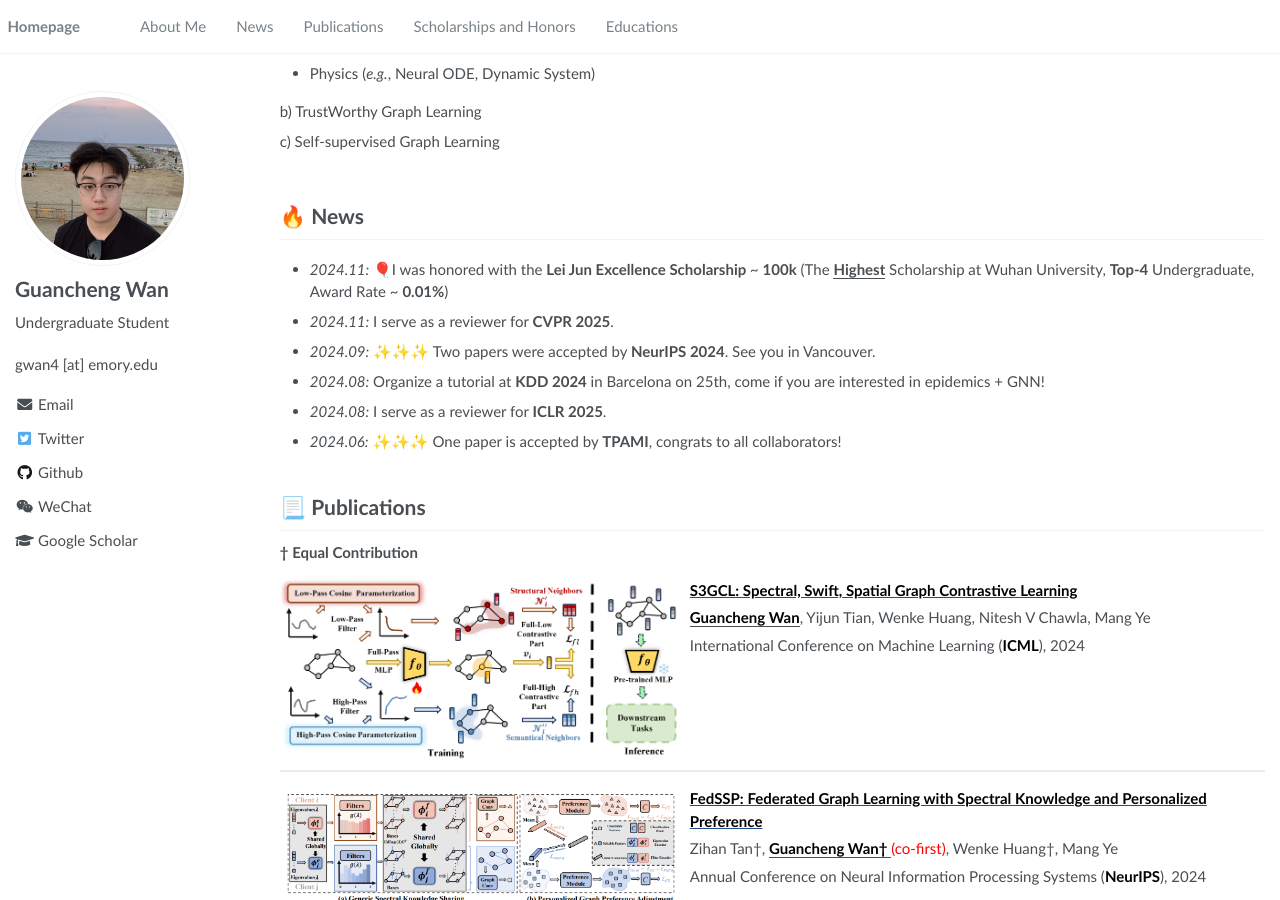
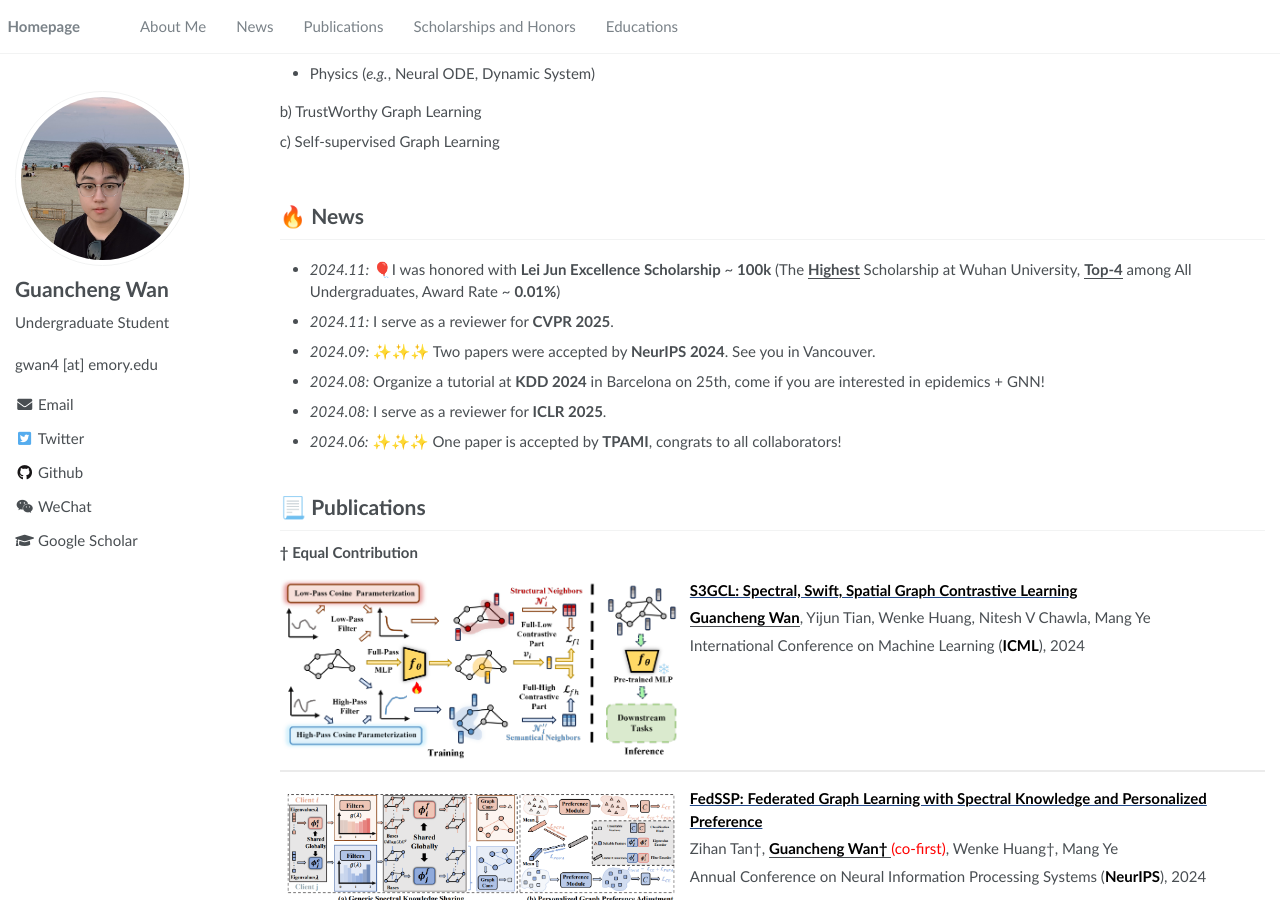
Before and after one commit to SuHui03/guanchengWan.github.io, a Jekyll site: the page built from _pages/about.md, in a window 1280 px wide and 900 px high, scrolled down 352 px. Built offline with Jekyll 4.4.1, drawn with Linux system fonts in a browser that asks for light colours; some of the changed text lies outside the part shown.

Commit message:
Update about.md

```diff
--- a/_pages/about.md
+++ b/_pages/about.md
@@ -89,7 +89,7 @@ c) Self-supervised Graph Learning
 
 <div style="max-height: 200px; overflow-y: auto;">
 <ul>
-  <li><em>2024.11:</em> 🎈I was honored with the <strong>Lei Jun Excellence Scholarship</strong> ~ <strong>100k</strong> (The <strong><u>Highest</u></strong> Scholarship at Wuhan University, <strong>Top-4</strong> Undergraduate, Award Rate ~ <strong>0.01%</strong>)</li>
+  <li><em>2024.11:</em> 🎈I was honored with <strong>Lei Jun Excellence Scholarship</strong> ~ <strong>100k</strong> (The <strong><u>Highest</u></strong> Scholarship at Wuhan University, <strong><u>Top-4</u></strong> among All Undergraduates, Award Rate ~ <strong>0.01%</strong>)</li>
   <li><em>2024.11:</em> I serve as a reviewer for <strong>CVPR 2025</strong>.</li>
   <li><em>2024.09:</em> ✨✨✨ Two papers were accepted by <strong>NeurIPS 2024</strong>. See you in Vancouver.</li>
   <li><em>2024.08:</em> Organize a tutorial at <strong>KDD 2024</strong> in Barcelona on 25th, come if you are interested in epidemics + GNN!</li>
@@ -304,7 +304,7 @@ FedSPA : Generalizable Federated Graph Learning under Homophily Heterogeneity
 
 # 🎖 Scholarships and Honors
 
-- *2024.11* **Lei Jun Excellence Scholarship** (<u>**雷军卓越奖学金**</u>) **~100k** (The **<u>Highest</u>** Scholarship at Wuhan University, **Top-4** Undergraduate, Award Rate: 10/65000+ ~ **0.01%**)  *Wuhan University*
+- *2024.11* **Lei Jun Excellence Scholarship** (<u>**雷军卓越奖学金**</u>) **~100k** (The **<u>Highest</u>** Scholarship at Wuhan University, **<u>Top-4</u>** among All Undergraduates, Award Rate: 10/65000+ ~ **0.01%**)  *Wuhan University*
 
 - *2024.10* **Luojia Undergraduate Innovation Research Fund** (首批珞珈本科生研究基金) ~50k (4 Students department-wide)  *Wuhan University*
 
```
